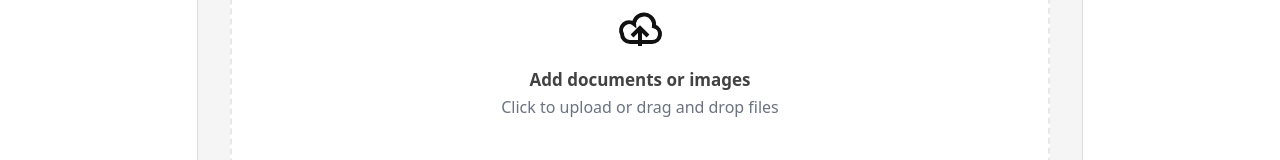
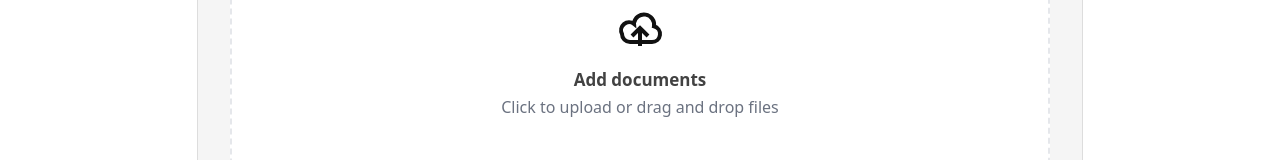
Before and after one commit to EBEN4REAL/document-signer, a Vue app: page / in a window 1280 px wide. Shown: the part 347-507 px from the top of the page. Built offline with nearby package versions, Linux system fonts and the light colour scheme; the HTML template or start-up script is replaced by a standard one.

Commit message:
update pdf signer page

```diff
--- a/src/views/PdfSignerPage.vue
+++ b/src/views/PdfSignerPage.vue
@@ -79,7 +79,7 @@
             <path d="m8 16 4-4 4 4" />
           </svg>
 
-          <h2 class="dz-title">Add documents or images</h2>
+          <h2 class="dz-title">Add documents</h2>
           <p class="dz-subtitle">Click to upload or drag and drop files</p>
 
           <input
```
